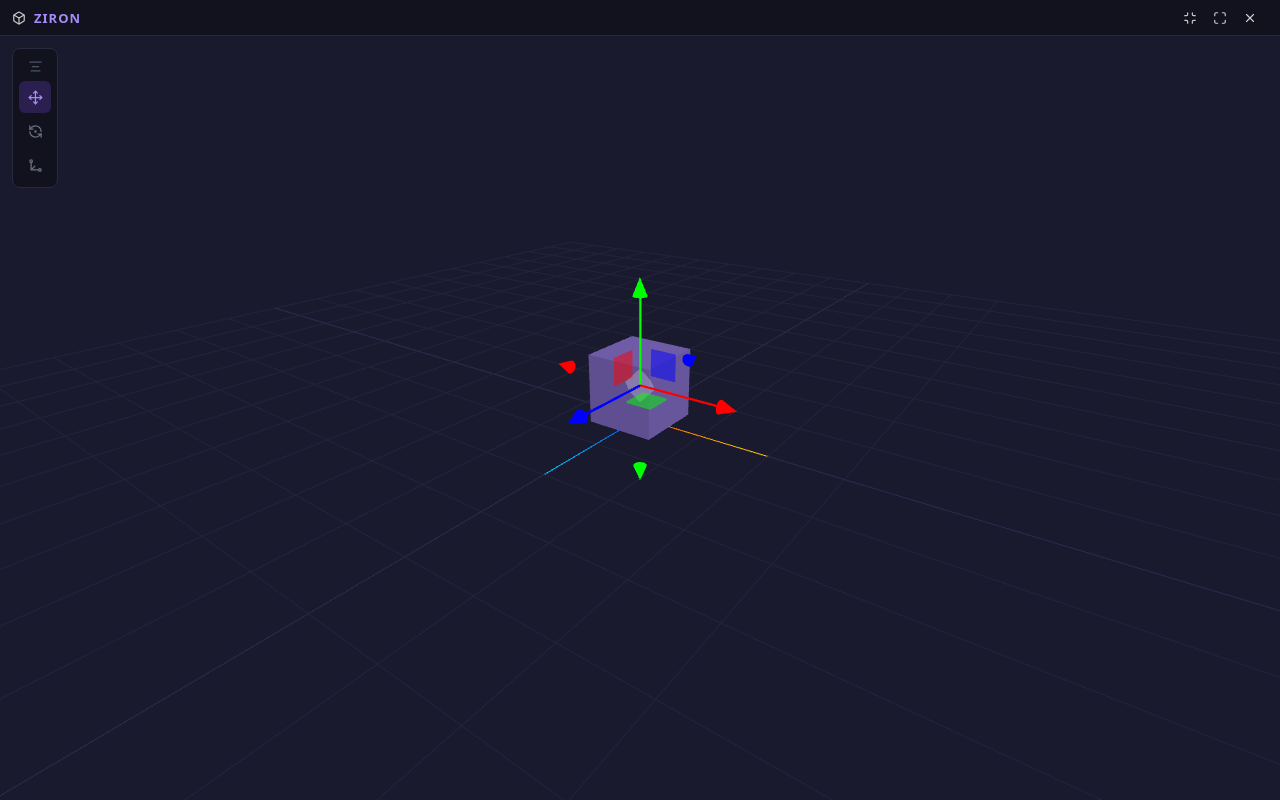
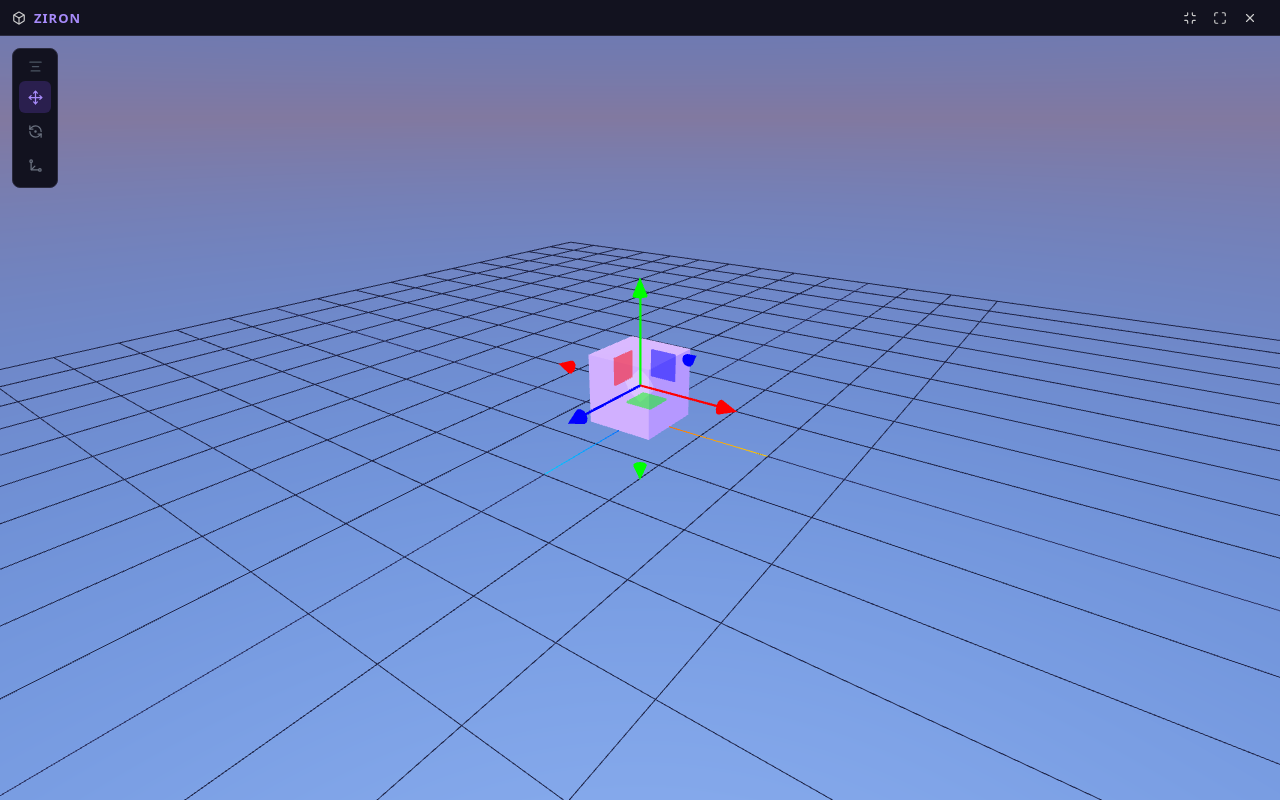
Before and after one commit to superstrellaa/Ziron, a website built with Vite: page index.html in a window 1280 px wide. Built offline with nearby package versions, Linux system fonts and the light colour scheme; animation ran at ten frames a second.

Commit message:
port: sourcecode before port to tauri

```diff
--- a/src/editor/contextMenu.js
+++ b/src/editor/scene/contextMenu.js
@@ -1,5 +1,5 @@
 import { createIcons, ChevronRight } from "lucide";
-import { t } from "../engine/i18n/i18n.js";
+import { t } from "../../engine/i18n/i18n.js";
 
 function getMenuStructure() {
   return {
--- a/src/editor/selection.js
+++ b/src/editor/scene/selection.js
@@ -1,5 +1,5 @@
 import * as THREE from "three";
-import { logger } from "../engine/core/logger.js";
+import { logger } from "../../engine/core/logger.js";
 
 export function createSelectionSystem(
   camera,
--- a/src/editor/transformToolbar.js
+++ b/src/editor/ui/transformToolbar.js
@@ -5,7 +5,8 @@ import {
   Scale3d,
   TextAlignCenter,
 } from "lucide";
-import { t } from "../engine/i18n/i18n.js";
+import { t } from "../../engine/i18n/i18n.js";
+import { logger } from "../../engine/core/logger.js";
 
 const MODES = [
   { key: "translate", icon: "move" },
@@ -58,47 +59,18 @@ export function createTransformToolbar(container, gizmo, flyControls) {
   applyCorner(currentCorner, false);
 
   widget.querySelectorAll(".tt-btn").forEach((btn) => {
-    btn.addEventListener("click", () => {
-      currentMode = btn.dataset.mode;
-      gizmo.gizmo.setMode(currentMode);
-
-      widget
-        .querySelectorAll(".tt-btn")
-        .forEach((b) => b.classList.remove("active"));
-
-      btn.classList.add("active");
-    });
+    btn.addEventListener("click", () => setMode(btn.dataset.mode));
   });
 
   window.addEventListener("keydown", (e) => {
     if (e.repeat) return;
     if (document.activeElement.tagName === "INPUT") return;
-
     if (gizmo.isDragging()) return;
     if (flyControls.isFlying()) return;
 
-    let newMode = null;
-
-    switch (e.key.toLowerCase()) {
-      case "w":
-        newMode = "translate";
-        break;
-      case "e":
-        newMode = "rotate";
-        break;
-      case "r":
-        newMode = "scale";
-        break;
-    }
-
-    if (!newMode) return;
-
-    currentMode = newMode;
-    gizmo.gizmo.setMode(currentMode);
-
-    widget.querySelectorAll(".tt-btn").forEach((b) => {
-      b.classList.toggle("active", b.dataset.mode === currentMode);
-    });
+    const keyMap = { w: "translate", e: "rotate", r: "scale" };
+    const newMode = keyMap[e.key.toLowerCase()];
+    if (newMode) setMode(newMode);
   });
 
   const handle = widget.querySelector("#tt-handle");
@@ -181,5 +153,15 @@ export function createTransformToolbar(container, gizmo, flyControls) {
     widget.style.transform = `translate(${x}px, ${y}px)`;
   }
 
+  function setMode(mode) {
+    if (mode === currentMode) return;
+    currentMode = mode;
+    gizmo.gizmo.setMode(currentMode);
+    widget.querySelectorAll(".tt-btn").forEach((b) => {
+      b.classList.toggle("active", b.dataset.mode === currentMode);
+    });
+    logger.info("TransformToolbar", `Mode changed to "${currentMode}"`);
+  }
+
   return widget;
 }
--- a/src/editor/viewport.js
+++ b/src/editor/viewport.js
@@ -2,12 +2,12 @@ import * as THREE from "three";
 import { createFlyCamera } from "../engine/camera/flyCamera.js";
 import { createScene } from "../engine/core/scene.js";
 import { createGizmo } from "../engine/gizmos/transformGizmo.js";
-import { createSelectionSystem } from "./selection.js";
-import { createContextMenu } from "./contextMenu.js";
+import { createSelectionSystem } from "./scene/selection.js";
+import { createContextMenu } from "./scene/contextMenu.js";
 import { logger } from "../engine/core/logger.js";
-import { createTransformToolbar } from "./transformToolbar.js";
+import { createTransformToolbar } from "./ui/transformToolbar.js";
 
-export function createViewport(container) {
+export async function createViewport(container) {
   logger.info("Viewport", "Initializing viewport");
 
   const renderer = new THREE.WebGLRenderer({ antialias: true });
@@ -20,7 +20,8 @@ export function createViewport(container) {
   camera.position.set(5, 4, 7);
   camera.lookAt(0, 0, 0);
 
-  const { scene, sceneManager, defaultCube } = createScene();
+  const { scene, sceneManager, defaultCube, sun } = await createScene(renderer);
+
   const flyControls = createFlyCamera(camera, container);
 
   function resize() {
@@ -34,8 +35,7 @@ export function createViewport(container) {
   new ResizeObserver(resize).observe(container);
 
   const gizmo = createGizmo(camera, renderer.domElement, scene, flyControls);
-
-  createTransformToolbar(container, gizmo, flyControls); // Se pasa flyControls para desactivar las herramientas al moverse por la escena de mierda
+  createTransformToolbar(container, gizmo, flyControls);
 
   const selection = createSelectionSystem(
     camera,
@@ -47,7 +47,7 @@ export function createViewport(container) {
   selection.selectEntity(defaultCube);
 
   sceneManager.on("onAdd", (entity) => {
-    selection.selectEntity(entity);
+    if (entity.type !== "sun") selection.selectEntity(entity);
   });
 
   createContextMenu(container, sceneManager);
@@ -55,6 +55,7 @@ export function createViewport(container) {
   function animate() {
     requestAnimationFrame(animate);
     flyControls.update();
+    sun.update();
     renderer.render(scene, camera);
   }
   animate();
--- a/src/engine/core/scene.js
+++ b/src/engine/core/scene.js
@@ -1,22 +1,102 @@
 import * as THREE from "three";
+import { RoomEnvironment } from "three/addons/environments/RoomEnvironment.js";
 import { createSceneManager } from "../world/sceneManager.js";
+import { createSunEntity } from "../world/sunEntity.js";
 
-export function createScene() {
+const vertexShader = `
+  varying vec3 vWorldDir;
+  void main() {
+    vec4 worldPos = modelMatrix * vec4(position, 1.0);
+    vWorldDir = normalize(worldPos.xyz);
+    gl_Position = projectionMatrix * modelViewMatrix * vec4(position, 1.0);
+  }
+`;
+
+const fragmentShader = `
+  varying vec3 vWorldDir;
+  uniform vec3 uSunDir;
+  uniform float uSunAltitude;
+
+  vec3 nightZenith   = vec3(0.02, 0.02, 0.08);
+  vec3 nightHorizon  = vec3(0.04, 0.05, 0.14);
+  vec3 dawnZenith    = vec3(0.10, 0.10, 0.28);
+  vec3 dawnHorizon   = vec3(0.72, 0.36, 0.22);
+  vec3 dayZenith     = vec3(0.20, 0.38, 0.72);
+  vec3 dayHorizon    = vec3(0.58, 0.72, 0.95);
+
+  vec3 skyColorAt(float alt, vec3 dir) {
+    float y = normalize(dir).y;
+
+    float dawn = smoothstep(-0.15, 0.20, alt);
+    float day  = smoothstep(0.05, 0.35, alt);
+
+    vec3 zenith  = mix(mix(nightZenith,  dawnZenith,  dawn), dayZenith,  day);
+    vec3 horizon = mix(mix(nightHorizon, dawnHorizon, dawn), dayHorizon, day);
+
+    float t = clamp(y * 0.5 + 0.5, 0.0, 1.0);
+    vec3 sky = mix(horizon, zenith, pow(t, 0.7));
+
+    float dawnT = smoothstep(-0.15, 0.3, alt) * (1.0 - smoothstep(0.3, 0.6, alt));
+    float sunDot = max(0.0, dot(normalize(dir), normalize(uSunDir)));
+    float halo = pow(sunDot, 8.0) * dawnT * 0.6;
+    sky += vec3(0.9, 0.45, 0.15) * halo;
+
+    float fog = exp(-abs(y) * 5.0) * (0.4 + dawn * 0.3);
+    sky = mix(sky, mix(nightHorizon, dawnHorizon * 1.1, dawn), fog * (1.0 - day * 0.5));
+
+    sky = mix(sky, sky + vec3(0.04, 0.02, 0.12), 0.35 * (1.0 - day * 0.6));
+
+    return sky;
+  }
+
+  void main() {
+    vec3 col = skyColorAt(uSunAltitude, vWorldDir);
+    gl_FragColor = vec4(col, 1.0);
+  }
+`;
+
+export function createProceduralSky() {
+  const uniforms = {
+    uSunDir: { value: new THREE.Vector3(1, 0.5, 0) },
+    uSunAltitude: { value: 0.5 },
+  };
+
+  const skyMat = new THREE.ShaderMaterial({
+    vertexShader,
+    fragmentShader,
+    uniforms,
+    side: THREE.BackSide,
+    depthWrite: false,
+  });
+
+  const skyMesh = new THREE.Mesh(new THREE.SphereGeometry(450, 32, 32), skyMat);
+
+  function updateSky(sunWorldPos) {
+    const dir = sunWorldPos.clone().normalize();
+    uniforms.uSunDir.value.copy(dir);
+    uniforms.uSunAltitude.value = dir.y;
+  }
+
+  return { skyMesh, updateSky };
+}
+
+export async function createScene(renderer) {
   const scene = new THREE.Scene();
-  scene.background = new THREE.Color(0x1a1a2e);
 
-  scene.add(new THREE.GridHelper(20, 20, 0x2a2a4e, 0x22223a));
+  const pmrem = new THREE.PMREMGenerator(renderer);
+  scene.environment = pmrem.fromScene(new RoomEnvironment(), 0.04).texture;
+  pmrem.dispose();
+
+  const { skyMesh, updateSky } = createProceduralSky();
+  scene.add(skyMesh);
+
+  scene.add(new THREE.GridHelper(20, 20, 0x2a3060, 0x1e2448));
   scene.add(new THREE.AxesHelper(2));
-
-  scene.add(new THREE.AmbientLight(0xffffff, 0.4));
-  const sun = new THREE.DirectionalLight(0xffffff, 1.2);
-  sun.position.set(8, 10, 6);
-  sun.castShadow = true;
-  scene.add(sun);
+  scene.add(new THREE.AmbientLight(0xffffff, 0.15));
 
   const sceneManager = createSceneManager(scene);
+  const defaultCube = sceneManager.add("cube", { name: "Cube" });
+  const sun = await createSunEntity(scene, sceneManager, updateSky);
 
-  const defaultCube = sceneManager.add("cube", { name: "Cube" });
-
-  return { scene, sceneManager, defaultCube };
+  return { scene, sceneManager, defaultCube, sun };
 }
--- a/src/engine/world/sceneManager.js
+++ b/src/engine/world/sceneManager.js
@@ -50,6 +50,16 @@ export function createSceneManager(scene) {
     return entity;
   }
 
+  // para entidades especiales como el sol, que no siguen las geometries esas raras
+  function addRaw(entity) {
+    entities.set(entity.id, entity);
+    listeners.onAdd.forEach((cb) => cb(entity));
+    logger.info(
+      "SceneManager",
+      `Added raw entity "${entity.name}" (id: ${entity.id})`,
+    );
+  }
+
   function remove(id) {
     const entity = entities.get(id);
     if (!entity) {
@@ -79,5 +89,5 @@ export function createSceneManager(scene) {
     listeners[event]?.push(callback);
   }
 
-  return { add, remove, getAll, getById, on };
+  return { add, remove, getAll, getById, on, addRaw };
 }
--- /dev/null
+++ b/src/engine/world/sunEntity.js
@@ -0,0 +1,181 @@
+import * as THREE from "three";
+
+const SUN_DISTANCE = 380;
+
+function makeCircleTexture(size, color, glowColor) {
+  const canvas = document.createElement("canvas");
+  canvas.width = size;
+  canvas.height = size;
+  const ctx = canvas.getContext("2d");
+  const c = size / 2;
+  const r = size * 0.3;
+
+  const grad = ctx.createRadialGradient(c, c, r * 0.5, c, c, r * 2);
+  grad.addColorStop(0, glowColor);
+  grad.addColorStop(1, "transparent");
+  ctx.fillStyle = grad;
+  ctx.fillRect(0, 0, size, size);
+
+  ctx.beginPath();
+  ctx.arc(c, c, r, 0, Math.PI * 2);
+  ctx.fillStyle = color;
+  ctx.fill();
+
+  return new THREE.CanvasTexture(canvas);
+}
+
+function makeMoonTexture(size) {
+  const canvas = document.createElement("canvas");
+  canvas.width = size;
+  canvas.height = size;
+  const ctx = canvas.getContext("2d");
+  const c = size / 2;
+  const r = size * 0.28;
+
+  const grad = ctx.createRadialGradient(c, c, r * 0.5, c, c, r * 2);
+  grad.addColorStop(0, "rgba(180,200,255,0.25)");
+  grad.addColorStop(1, "transparent");
+  ctx.fillStyle = grad;
+  ctx.fillRect(0, 0, size, size);
+
+  ctx.beginPath();
+  ctx.arc(c, c, r, 0, Math.PI * 2);
+  ctx.fillStyle = "#d0d8f0";
+  ctx.fill();
+
+  ctx.globalCompositeOperation = "destination-out";
+  ctx.beginPath();
+  ctx.arc(c - r * 0.35, c, r * 0.95, 0, Math.PI * 2);
+  ctx.fill();
+  ctx.globalCompositeOperation = "source-over";
+
+  return new THREE.CanvasTexture(canvas);
+}
+
+function makeSvgTexture(svgString, size = 64) {
+  const canvas = document.createElement("canvas");
+  canvas.width = size;
+  canvas.height = size;
+  const ctx = canvas.getContext("2d");
+  const img = new Image();
+  const blob = new Blob([svgString], { type: "image/svg+xml" });
+  const url = URL.createObjectURL(blob);
+
+  return new Promise((resolve) => {
+    img.onload = () => {
+      ctx.drawImage(img, 0, 0, size, size);
+      URL.revokeObjectURL(url);
+      resolve(new THREE.CanvasTexture(canvas));
+    };
+    img.src = url;
+  });
+}
+
+const SUN_SVG = `<svg xmlns="http://www.w3.org/2000/svg" width="64" height="64" viewBox="0 0 24 24" fill="none" stroke="#facc15" stroke-width="2" stroke-linecap="round" stroke-linejoin="round">
+  <circle cx="12" cy="12" r="4"/>
+  <path d="M12 2v2"/><path d="M12 20v2"/>
+  <path d="m4.93 4.93 1.41 1.41"/><path d="m17.66 17.66 1.41 1.41"/>
+  <path d="M2 12h2"/><path d="M20 12h2"/>
+  <path d="m6.34 17.66-1.41 1.41"/><path d="m19.07 4.93-1.41 1.41"/>
+</svg>`;
+
+export async function createSunEntity(scene, sceneManager, updateSky) {
+  const light = new THREE.DirectionalLight(0xfff4e0, 1.2);
+  light.castShadow = true;
+  light.shadow.mapSize.set(2048, 2048);
+  light.shadow.camera.near = 0.1;
+  light.shadow.camera.far = 800;
+  light.shadow.camera.left = light.shadow.camera.bottom = -20;
+  light.shadow.camera.right = light.shadow.camera.top = 20;
+  scene.add(light);
+  scene.add(light.target);
+
+  const hitMesh = new THREE.Mesh(
+    new THREE.BoxGeometry(1, 1, 1),
+    new THREE.MeshBasicMaterial({ visible: false }),
+  );
+  hitMesh.position.set(1, 0.6, 0.5).normalize().multiplyScalar(SUN_DISTANCE);
+  scene.add(hitMesh);
+
+  const gizmoTex = await makeSvgTexture(SUN_SVG, 64);
+  const gizmoSprite = new THREE.Sprite(
+    new THREE.SpriteMaterial({
+      map: gizmoTex,
+      depthTest: false,
+      sizeAttenuation: false,
+    }),
+  );
+  gizmoSprite.scale.set(0.06, 0.06, 0.06);
+  scene.add(gizmoSprite);
+
+  const sunTex = makeCircleTexture(128, "#fffbe8", "rgba(255,240,120,0.35)");
+  const sunSprite = new THREE.Sprite(
+    new THREE.SpriteMaterial({
+      map: sunTex,
+      depthTest: false,
+      sizeAttenuation: false,
+    }),
+  );
+  sunSprite.scale.set(0.09, 0.09, 0.09);
+  scene.add(sunSprite);
+
+  const moonTex = makeMoonTexture(128);
+  const moonSprite = new THREE.Sprite(
+    new THREE.SpriteMaterial({
+      map: moonTex,
+      depthTest: false,
+      sizeAttenuation: false,
+      opacity: 0,
+    }),
+  );
+  moonSprite.scale.set(0.065, 0.065, 0.065);
+  scene.add(moonSprite);
+
+  const entity = { id: -1, name: "Sun", type: "sun", mesh: hitMesh, light };
+  sceneManager.addRaw(entity);
+
+  function update() {
+    const sunDir = hitMesh.position.clone().normalize();
+    const altitude = sunDir.y;
+
+    sunSprite.position.copy(sunDir.clone().multiplyScalar(380));
+    moonSprite.position.copy(sunDir.clone().negate().multiplyScalar(380));
+
+    gizmoSprite.position.copy(hitMesh.position);
+
+    sunSprite.material.opacity = THREE.MathUtils.clamp(
+      THREE.MathUtils.mapLinear(altitude, -0.12, 0.08, 0, 1),
+      0,
+      1,
+    );
+    moonSprite.material.opacity = THREE.MathUtils.clamp(
+      THREE.MathUtils.mapLinear(altitude, 0.12, -0.05, 0, 1),
+      0,
+      1,
+    );
+
+    const dawnT = 1 - Math.min(Math.abs(altitude) / 0.3, 1);
+    sunSprite.material.color.setRGB(
+      1.0,
+      THREE.MathUtils.lerp(0.98, 0.55, dawnT),
+      THREE.MathUtils.lerp(0.92, 0.15, dawnT),
+    );
+
+    light.position.copy(hitMesh.position);
+    if (altitude > 0) {
+      light.intensity = 0.3 + altitude * 1.4;
+      light.color.setHSL(
+        THREE.MathUtils.lerp(0.08, 0.14, Math.min(altitude / 0.4, 1)),
+        0.4,
+        0.9,
+      );
+    } else {
+      light.intensity = Math.max(0, 0.3 + altitude * 0.8);
+      light.color.setHSL(0.62, 0.4, 0.35);
+    }
+
+    if (updateSky) updateSky(hitMesh.position);
+  }
+
+  return { entity, light, update };
+}
--- a/src/style.css
+++ b/src/style.css
@@ -12,7 +12,7 @@ html,
   width: 100%;
   height: 100%;
   overflow: hidden;
-  background: #1a1a2e;
+  background: #080c18;
   font-family: system-ui, sans-serif;
 }
 
```
